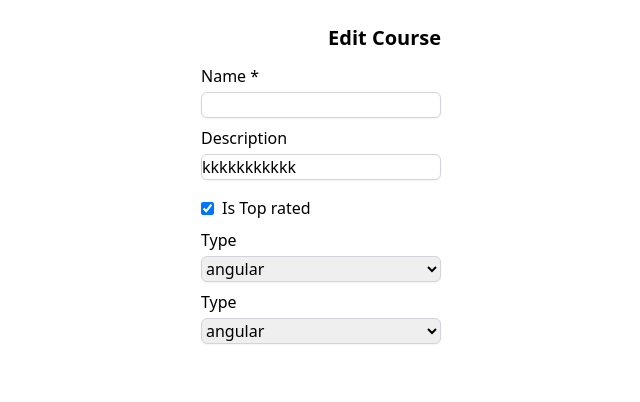
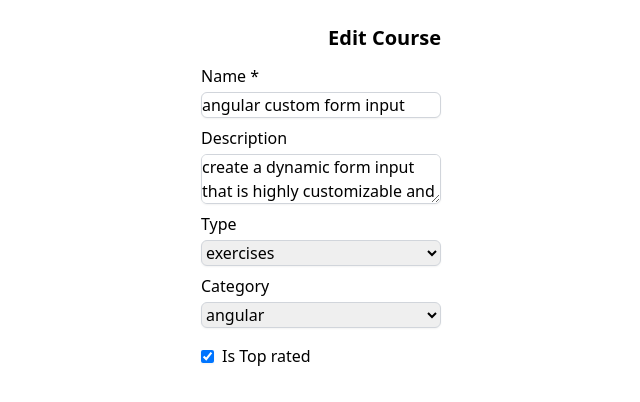
Before and after one commit to anhvupt/angular-custom-input-field, an Angular app: page /courses/details in a window 1280 px wide. Shown: the top 402 px of the page, without its empty margins (319-959 px from the left). Built offline with nearby package versions, Linux system fonts and the light colour scheme.

Commit message:
3 files modified - add category

```diff
--- a/src/models/course.model.ts
+++ b/src/models/course.model.ts
@@ -2,9 +2,7 @@ export interface Course {
   id: number;
   name: string;
   description: string;
-  date: Date;
-  length: string;
-  type: 'fundamental' | 'angular' | '.net';
-  authors: string[];
+  type: 'seminars' | 'tutorials' | 'exercises';
+  category: 'fundamental' | 'angular' | '.net';
   isTopRated: boolean;
 }
--- a/src/pages/course-edit-page/course-edit-page.component.html
+++ b/src/pages/course-edit-page/course-edit-page.component.html
@@ -9,27 +9,19 @@
       class="w-60 flex flex-col gap-1"
     ></section>
 
-    <!-- not required, project input -->
+    <!-- not required -->
     <section
       app-form-field
-      [label]="'Description'"
+      label="Description"
+      type="textarea"
       formControlName="description"
       class="w-60 flex flex-col gap-1"
     ></section>
 
-    <!-- inline label -->
+    <!-- input projection -->
     <section
       app-form-field
-      [label]="'Is Top rated'"
-      [type]="'checkbox'"
-      formControlName="isTopRated"
-      class="mt-2 flex flex-row-reverse items-center justify-end gap-2"
-    ></section>
-
-    <!-- custom control -->
-    <section
-      app-form-field
-      [label]="'Type'"
+      label="Type"
       [inputTemplate]="typeTpl"
       class="w-60 flex flex-col gap-1"
     >
@@ -42,8 +34,6 @@
             shadow-sm
             active:border-gray-300
           "
-          name=""
-          id=""
         >
           <option *ngFor="let item of courseTypes" [value]="item">
             {{ item }}
@@ -52,29 +42,37 @@
       </ng-template>
     </section>
 
+    <!--To make sure the TemplateRefs works with multiple custom templates-->
     <section
       app-form-field
-      [label]="'Type'"
-      [inputTemplate]="typeTpl2"
+      label="Category"
+      [inputTemplate]="categoryTpl"
       class="w-60 flex flex-col gap-1"
     >
-      <ng-template #typeTpl2>
+      <ng-template #categoryTpl>
         <select
-          formControlName="type"
+          formControlName="category"
           class="
             border border-gray-300
             rounded-md
             shadow-sm
             active:border-gray-300
           "
-          name=""
-          id=""
         >
-          <option *ngFor="let item of courseTypes" [value]="item">
+          <option *ngFor="let item of courseCategories" [value]="item">
             {{ item }}
           </option>
         </select>
       </ng-template>
     </section>
+
+    <!-- style an inline checkbox with label -->
+    <section
+      app-form-field
+      label="Is Top rated"
+      type="checkbox"
+      formControlName="isTopRated"
+      class="mt-2 flex flex-row-reverse items-center justify-end gap-2"
+    ></section>
   </form>
 </div>
--- a/src/pages/course-edit-page/course-edit-page.component.ts
+++ b/src/pages/course-edit-page/course-edit-page.component.ts
@@ -14,14 +14,17 @@ import { NgFor } from '@angular/common';
 })
 export class CourseEditPageComponent implements OnInit {
   private initialForm: PartialKeyOf<Course, any> = {
-    name: '',
-    description: 'kkkkkkkkkkk',
+    name: 'angular custom form input',
+    description:
+      'create a dynamic form input that is highly customizable and easy-to-use',
     isTopRated: true,
-    type: 'angular',
+    type: 'exercises',
+    category: 'angular'
   };
 
   form = inject(FormBuilder).group(this.initialForm);
-  courseTypes = ['fundamental', 'angular', '.net'];
+  courseTypes = ['seminars', 'tutorials', 'exercises'];
+  courseCategories = ['fundamental', 'angular', '.net'];
 
   ngOnInit() {
     this.form.valueChanges.subscribe(console.log);
```
